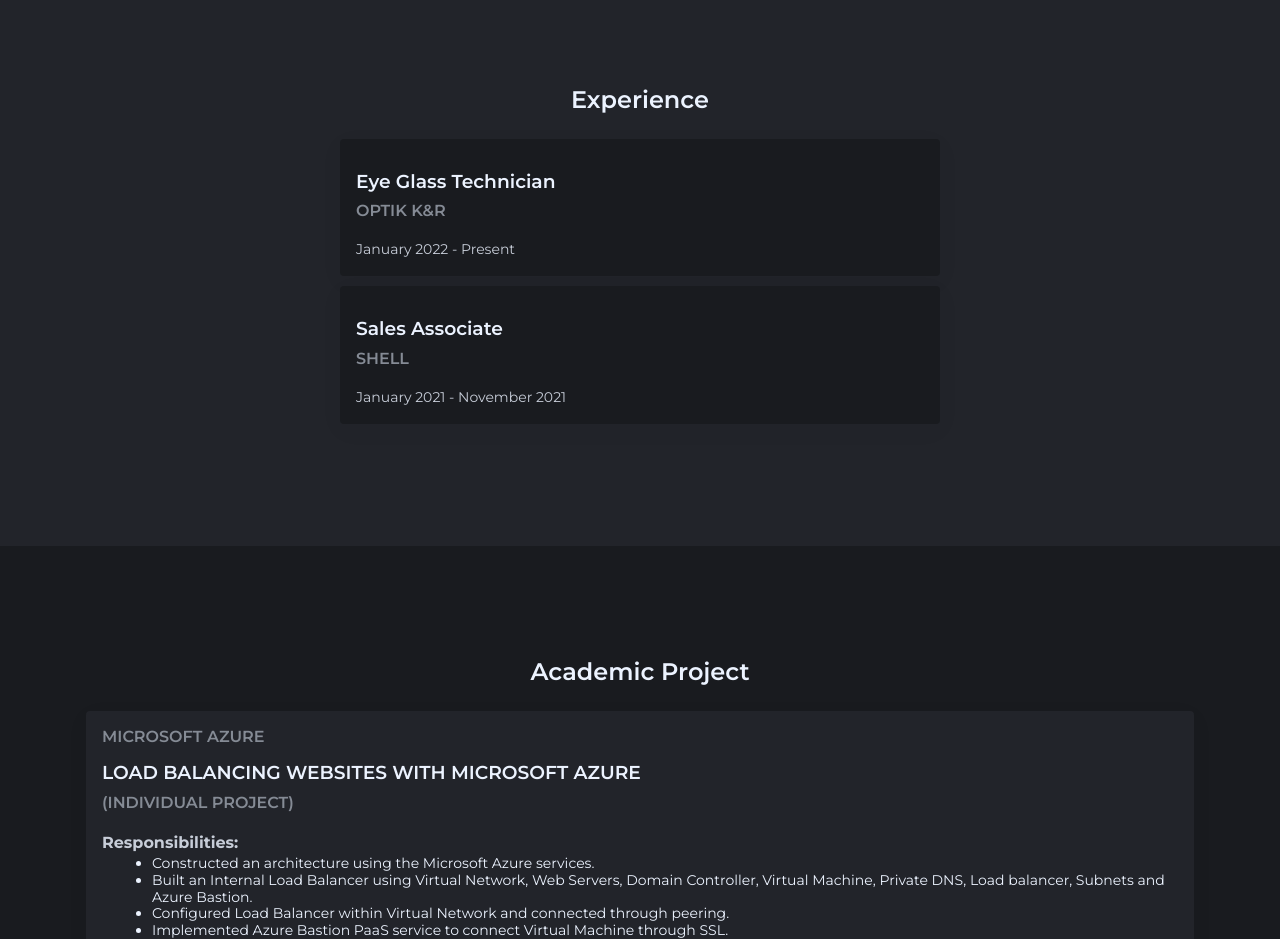
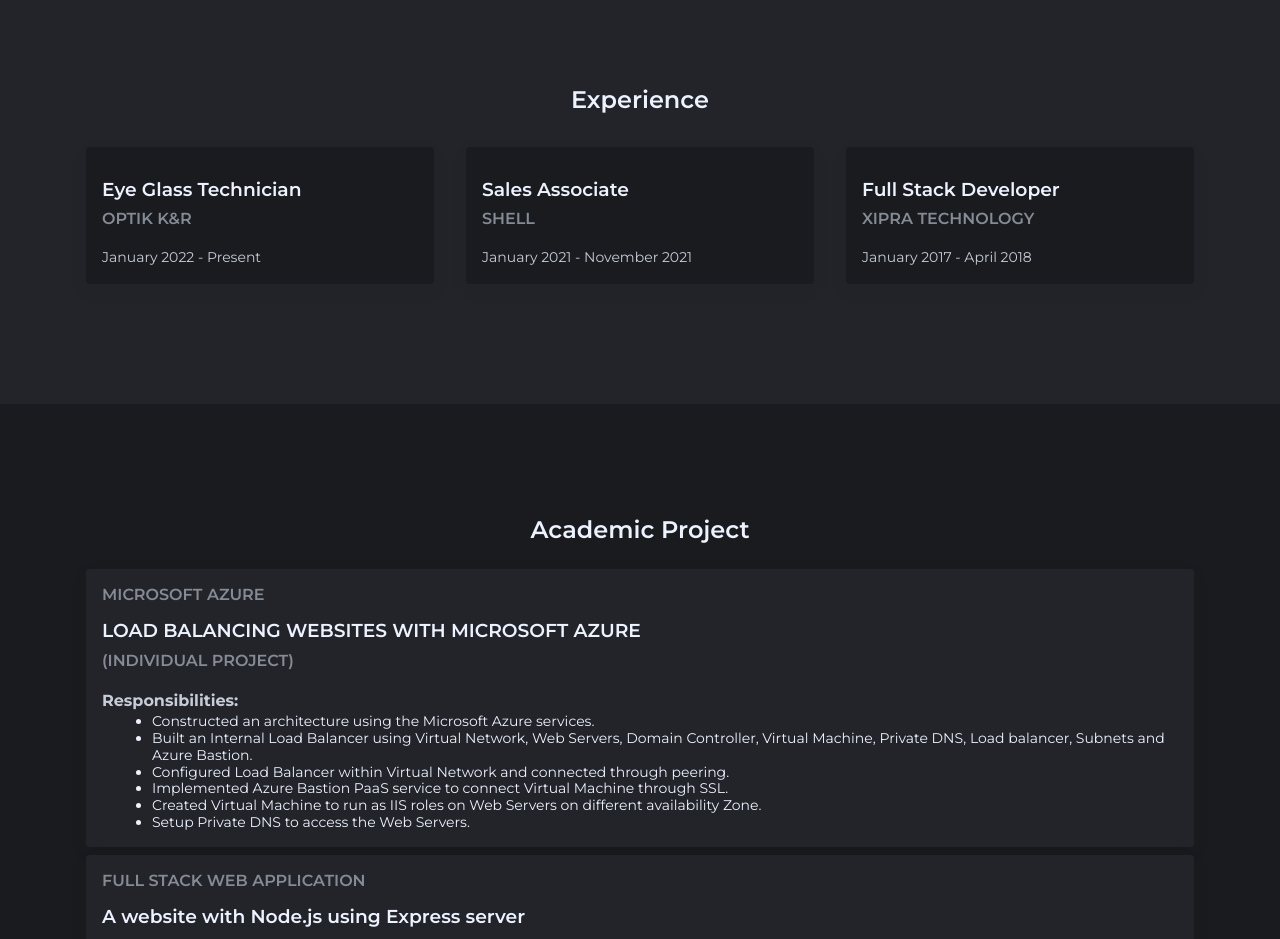
Before and after one commit to deep8696/deepatel, a plain HTML site: page index.html in a window 1280 px wide. Shown: the part 1620-2559 px from the top of the page. Drawn offline with nearby package versions, Linux system fonts and the light colour scheme.

Commit message:
updated experience

```diff
--- a/assets/css/app.css
+++ b/assets/css/app.css
@@ -430,22 +430,29 @@ section.education .education-card p {
 }
 
 section.experience .experience-details {
-
+  display: flex;
   align-items: center;
   justify-content: center;
+  flex-wrap: wrap;
 
 }
 section.experience .experience-card {
 
-  max-width: 600px;
+  flex: 1;
+  min-width: 260px;
   padding: 1rem;
-  margin: 0 auto;
-  margin-bottom: 10px;
+  margin: 0.5rem 1rem;
   background-color: #191b1f;
   border-radius: 0.25rem;
   text-align: left;
   box-shadow: 0 6px 24px rgba(0, 0, 0, 0.04);
 }
+
+.experience-card:hover{
+  transform: scale(1.2);
+  color: chocolate;
+}
+
 section.experience .experience-card h4 {
   text-transform: uppercase;
   font-weight: 600;
--- a/index.html
+++ b/index.html
@@ -1,3 +1,5 @@
+
+
 <!DOCTYPE html>
 <html lang="en">
 
@@ -115,6 +117,13 @@
                     <h4>Shell</h4>
                     <br>
                     <p>January 2021 - November 2021</p>
+                </div>
+
+                 <div class="experience-card">
+                    <h3>Full Stack Developer</h3>
+                    <h4>Xipra Technology</h4>
+                    <br>
+                    <p>January 2017 - April 2018</p>
                 </div>
 
             </div>
```
